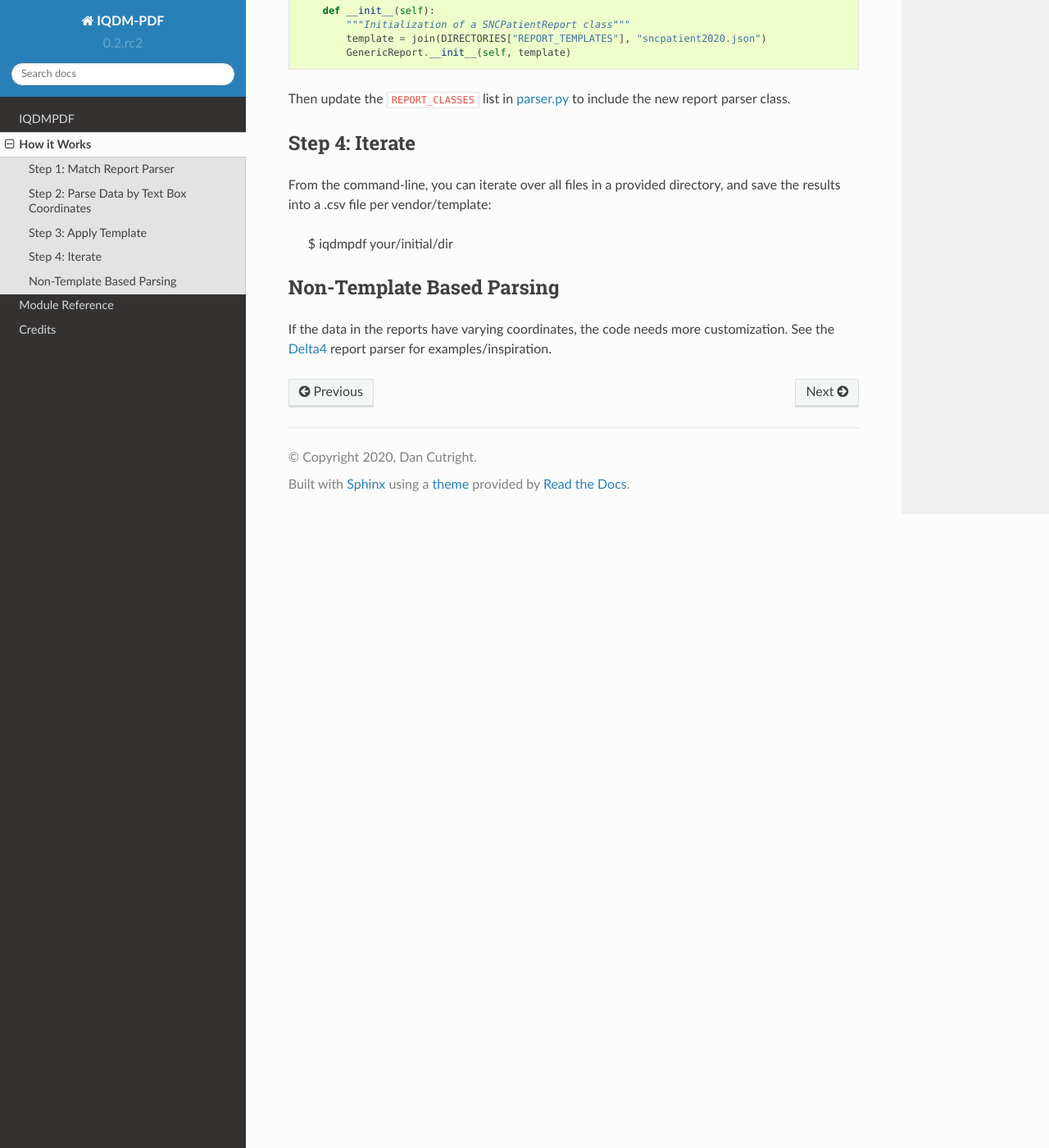
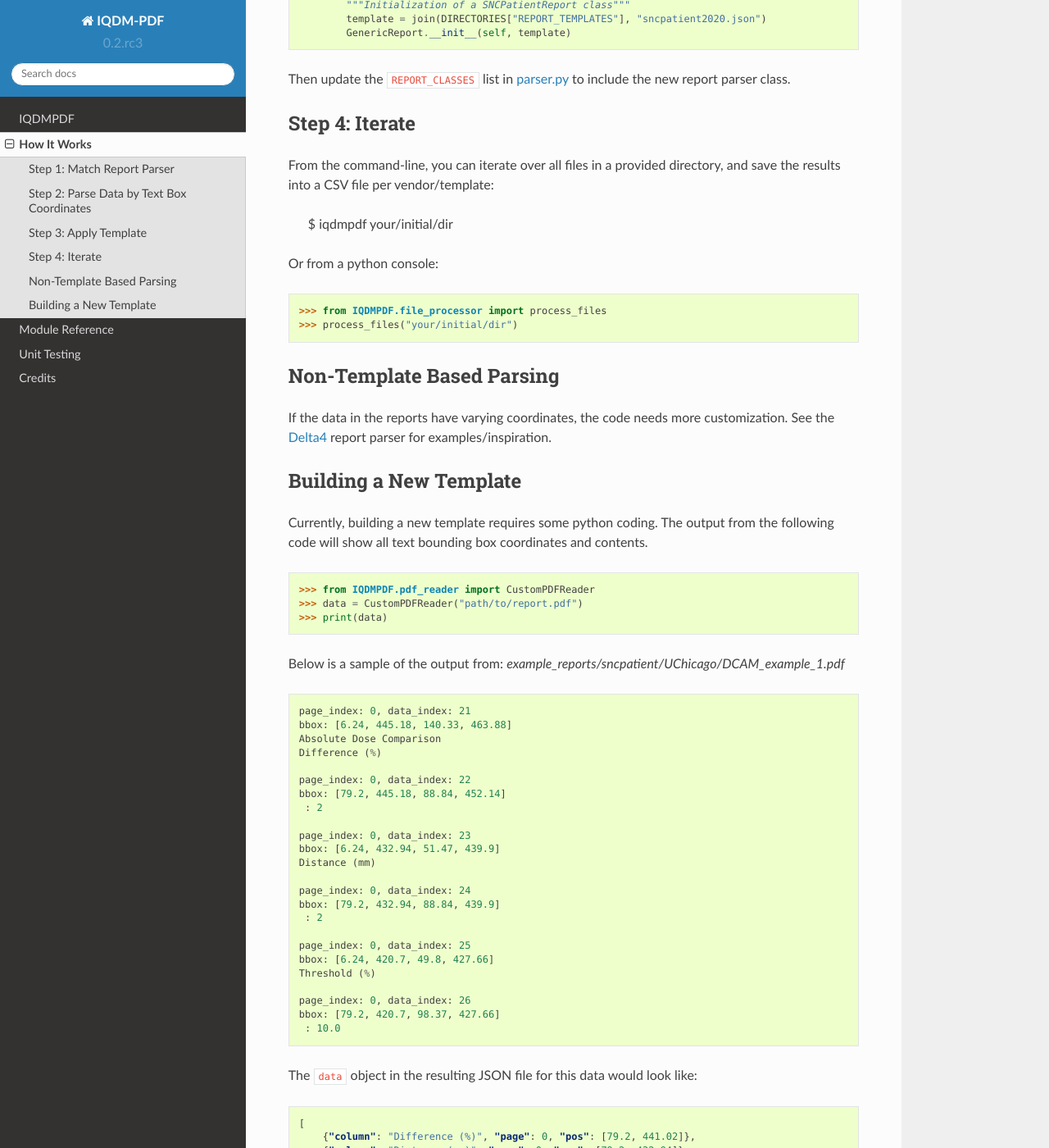
Before and after one commit to IQDM/IQDM-PDF, a Sphinx documentation site: the page built from docs/source/methods.rst, in a window 1280 px wide and 1400 px high, scrolled down 846 px. Shown: the whole window at 82% size. Built offline with Sphinx 7.4.7 and the Read the Docs theme 2.0.0, drawn with Linux system fonts in a browser that asks for light colours; some of the changed text lies outside the part shown.

Commit message:
doc updates, sncpatient2020 examples

```diff
--- a/IQDMPDF/_version.py
+++ b/IQDMPDF/_version.py
@@ -1,3 +1,3 @@
 __author__ = "Dan Cutright"
-__version__ = "0.2.rc2"
-__release__ = "0.2.rc2"
+__version__ = "0.2.rc3"
+__release__ = "0.2.rc3"
--- a/docs/source/index.rst
+++ b/docs/source/index.rst
@@ -12,6 +7,7 @@
    readme
    methods
    Module Reference <modules>
+   testing
    authors
 
 
--- a/docs/source/methods.rst
+++ b/docs/source/methods.rst
@@ -1,5 +1,5 @@
 ============
-How it Works
+How It Works
 ============
 
 IQDM-PDF uses `pdfminer.six <https://github.com/pdfminer/pdfminer.six>`__ to
@@ -16,22 +16,23 @@
 ===========================================
 The text data is collected with the selected report parser, stored by page
 along with the bounding box coordinates.  Report parsers can look up a text
-value by page and coordinate with the `get_block_data <https://iqdm-pdf.readthedocs.io/en/latest/iqdmpdf.html#IQDMPDF.pdf_reader.CustomPDFReader.get_block_data>`__
-function.
+value by page and coordinate.
 
 Step 3: Apply Template
 ======================
 Unless customized logic is needed, a `GenericParser <https://iqdm-pdf.readthedocs.io/en/latest/iqdmpdf.html#module-IQDMPDF.parsers.generic>`__
-class can be used that relies solely on a JSON template file. The JSON
-template file requires three keys: ``report type``, ``identifiers``, and ``data``.
-Required keys of ``data`` are ``column``, ``page``, and ``pos``. For further
-customization, all keys in each item of ``data`` (except ``column``) are passed
-into `get_block_data <https://iqdm-pdf.readthedocs.io/en/latest/iqdmpdf.html#IQDMPDF.pdf_reader.CustomPDFReader.get_block_data>`__.
+class can be used, which reads in a  JSON file containing three keys:
+``report type``, ``identifiers``, and ``data``. Required keys of ``data``
+are ``column``, ``page``, and ``pos``. For further customization, ``tolerance``
+and ``mode`` can be specified. All keys from ``data`` (except ``column``) are
+passed into the `get_block_data <https://iqdm-pdf.readthedocs.io/en/latest/iqdmpdf.html#IQDMPDF.pdf_reader.CustomPDFReader.get_block_data>`__
+function in ``CustomPDFReader``.
 
-You can check out the `report templates <https://github.com/IQDM/IQDM-PDF/tree/master/IQDMPDF/report_templates>`__
+Check out the `report templates <https://github.com/IQDM/IQDM-PDF/tree/master/IQDMPDF/report_templates>`__
 on GitHub for examples.
 
-In the simplest case, a report parser class looks something like this `[source] <https://iqdm-pdf.readthedocs.io/en/latest/_modules/IQDMPDF/parsers/sncpatient.html#SNCPatientReport2020>`__:
+In the simplest case, a report parser class looks something like the following
+`[source] <https://iqdm-pdf.readthedocs.io/en/latest/_modules/IQDMPDF/parsers/sncpatient.html#SNCPatientReport2020>`__:
 
 .. code-block:: python
 
@@ -50,9 +51,16 @@
 Step 4: Iterate
 ===============
 From the command-line, you can iterate over all files in a provided directory,
-and save the results into a .csv file per vendor/template:
+and save the results into a CSV file per vendor/template:
 
     $ iqdmpdf your/initial/dir
+
+Or from a python console:
+
+.. code-block:: python
+
+    >>> from IQDMPDF.file_processor import process_files
+    >>> process_files("your/initial/dir")
 
 
 Non-Template Based Parsing
@@ -60,3 +68,75 @@
 If the data in the reports have varying coordinates, the code needs more
 customization. See the `Delta4 <https://iqdm-pdf.readthedocs.io/en/latest/_modules/IQDMPDF/parsers/delta4.html#Delta4Report>`__
 report parser for examples/inspiration.
+
+
+Building a New Template
+=======================
+Currently, building a new template requires some python coding. The output
+from the following code will show all text bounding box coordinates and
+contents.
+
+.. code-block:: python
+
+    >>> from IQDMPDF.pdf_reader import CustomPDFReader
+    >>> data = CustomPDFReader("path/to/report.pdf")
+    >>> print(data)
+
+Below is a sample of the output from:
+`example_reports/sncpatient/UChicago/DCAM_example_1.pdf`
+
+.. code-block:: python
+
+    page_index: 0, data_index: 21
+    bbox: [6.24, 445.18, 140.33, 463.88]
+    Absolute Dose Comparison
+    Difference (%)
+
+    page_index: 0, data_index: 22
+    bbox: [79.2, 445.18, 88.84, 452.14]
+     : 2
+
+    page_index: 0, data_index: 23
+    bbox: [6.24, 432.94, 51.47, 439.9]
+    Distance (mm)
+
+    page_index: 0, data_index: 24
+    bbox: [79.2, 432.94, 88.84, 439.9]
+     : 2
+
+    page_index: 0, data_index: 25
+    bbox: [6.24, 420.7, 49.8, 427.66]
+    Threshold (%)
+
+    page_index: 0, data_index: 26
+    bbox: [79.2, 420.7, 98.37, 427.66]
+     : 10.0
+
+The ``data`` object in the resulting JSON file for this data would look like:
+
+.. code-block:: json
+
+    [
+        {"column": "Difference (%)", "page": 0, "pos": [79.2, 441.02]},
+        {"column": "Distance (mm)", "page": 0, "pos": [79.2, 432.94]},
+        {"column": "Threshold (%)", "page": 0, "pos": [79.2, 420.7]}
+    ]
+
+
+The ``pos`` element is assumed to be the bottom left corner of the bounding
+box by default. If the PDF layout has centered or right-aligned, you can
+also specify ``mode`` to be any combination of bottom/center/top and
+left/center/right. For example, ``top-right`` or ``center-left``;
+``center`` is equivalent to ``center-center``.
+
+For example, if an element is more consistently found at the center of a
+bounding box, the ``data`` element could look like:
+
+.. code-block:: json
+
+    {
+      "column": "Difference (%)",
+      "page": 0,
+      "pos": [88.79, 424.18],
+      "mode": "center"
+    }
```
Also changed, not shown: other parts of docs/source/index.rst (+0 -5 lines), docs/source/iqdmpdf.rst (+22 -13 lines), docs/source/testing.rst (added, +45 -0 lines), 9 other files.
